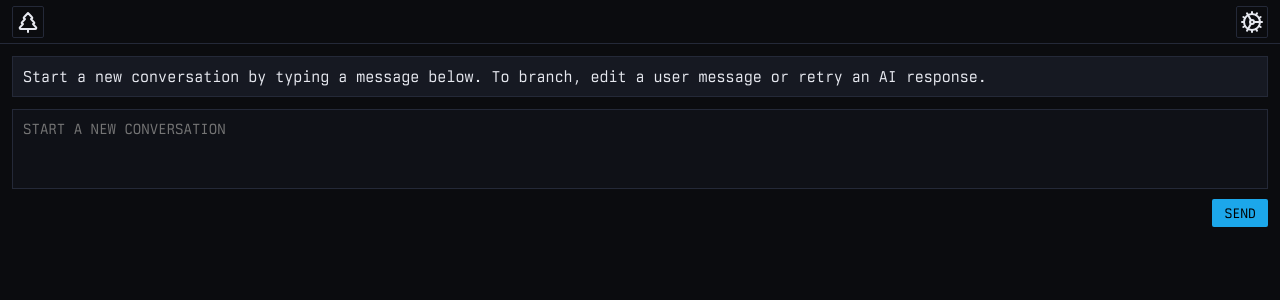
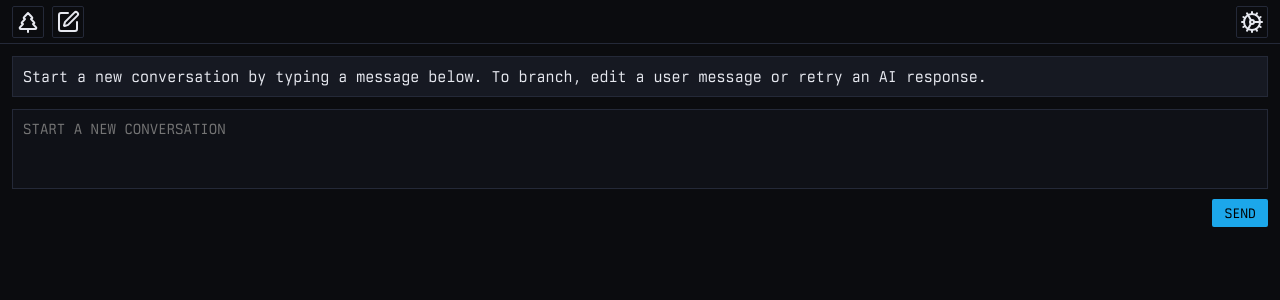
Before and after one commit to yxzwayne/treechat, a React (Vite) app in the folder client/: page / in a window 1280 px wide. Both pictures are taken after a click on the button 271 px from the left and 28 px from the top of the page. Shown: the top 300 px of the page. Built offline with nearby package versions, Linux system fonts and the light colour scheme; no server answers.

Commit message:
Add 'Create new chat' buttons in left sidebar and top bar

```diff
--- a/client/src/ConversationView.tsx
+++ b/client/src/ConversationView.tsx
@@ -247,8 +247,9 @@
     <div className="app-shell">
       <div className="container" style={{ ['--col-w' as any]: `${columnWidth}px` }}>
         <div className="top-bar">
-          <div>
+          <div style={{ display: 'flex', gap: 8 }}>
             {!leftOpen && (
+              <>
                 <button
                   className="sidepanel-toggle-btn"
                   onClick={() => setLeftOpen(true)}
@@ -260,6 +261,18 @@
                     <path d="M12 22v-3"/>
                   </svg>
                 </button>
+                <button
+                  className="sidepanel-toggle-btn"
+                  onClick={() => navigate('/')}
+                  aria-label="Create new chat"
+                  title="Create new chat"
+                >
+                  <svg xmlns="http://www.w3.org/2000/svg" width="24" height="24" viewBox="0 0 24 24" fill="none" stroke="currentColor" strokeWidth="2" strokeLinecap="round" strokeLinejoin="round" className="lucide lucide-square-pen-icon lucide-square-pen">
+                    <path d="M12 3H5a2 2 0 0 0-2 2v14a2 2 0 0 0 2 2h14a2 2 0 0 0 2-2v-7"/>
+                    <path d="M18.375 2.625a1 1 0 0 1 3 3l-9.013 9.014a2 2 0 0 1-.853.505l-2.873.84a.5.5 0 0 1-.62-.62l.84-2.873a2 2 0 0 1 .506-.852z"/>
+                  </svg>
+                </button>
+              </>
             )}
           </div>
           <div>
--- a/client/src/components/LeftSidebar.tsx
+++ b/client/src/components/LeftSidebar.tsx
@@ -50,6 +50,19 @@
             <rect width="18" height="18" x="3" y="3" rx="2"/>
             <path d="M9 3v18"/>
             <path d="m16 15-3-3 3-3"/>
+          </svg>
+        </button>
+      </div>
+      <div style={{ marginBottom: 8 }}>
+        <button
+          className="sidepanel-toggle-btn"
+          onClick={() => navigate('/')}
+          aria-label="Create new chat"
+          title="Create new chat"
+        >
+          <svg xmlns="http://www.w3.org/2000/svg" width="18" height="18" viewBox="0 0 24 24" fill="none" stroke="currentColor" strokeWidth="2" strokeLinecap="round" strokeLinejoin="round" className="lucide lucide-square-pen-icon lucide-square-pen">
+            <path d="M12 3H5a2 2 0 0 0-2 2v14a2 2 0 0 0 2 2h14a2 2 0 0 0 2-2v-7"/>
+            <path d="M18.375 2.625a1 1 0 0 1 3 3l-9.013 9.014a2 2 0 0 1-.853.505l-2.873.84a.5.5 0 0 1-.62-.62l.84-2.873a2 2 0 0 1 .506-.852z"/>
           </svg>
         </button>
       </div>
```
Lines whose indentation alone changed are shown as unchanged.
